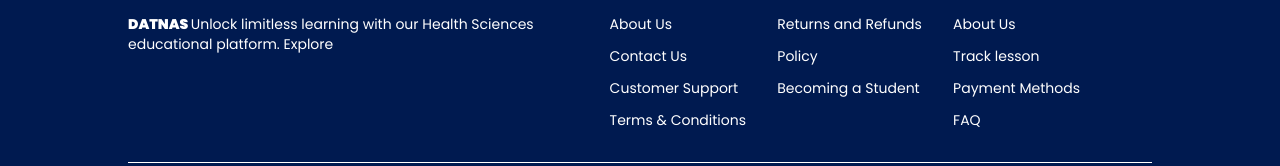
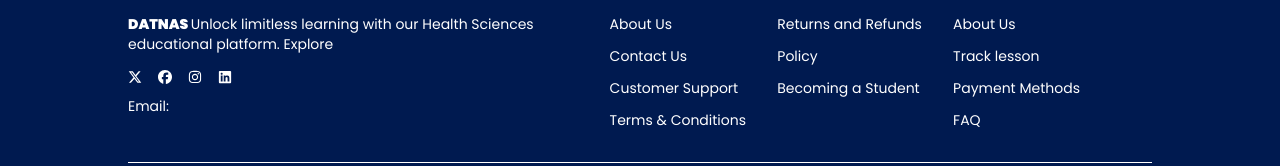
Before and after one commit to Jay-davisphem/datnas-client, a Next.js app: page / in a window 1280 px wide. Shown: the part 5438-5604 px from the top of the page. Built offline with nearby package versions, Linux system fonts and the light colour scheme.

Commit message:
trying to fix #2a209f0

```diff
--- a/app/ui/footer/Socials.tsx
+++ b/app/ui/footer/Socials.tsx
@@ -6,20 +6,20 @@ export default function Socials() {
   return (
     <div className="flex flex-col gap-3">
         <div className="flex gap-4 cursor-pointer">
-            <Link href={process.env.X_HANDLE!} target="_blank">
+            <Link href={process.env.NEXT_PUBLICX_HANDLE!} target="_blank">
                 <FaXTwitter className="hover:shadow hover:shadow-white"/>
             </Link>
-            <Link href={process.env.FB_HANDLE!} target="_blank">
+            <Link href={process.env.NEXT_PUBLICFB_HANDLE!} target="_blank">
                 <FaFacebook className="hover:shadow hover:shadow-white"/>
             </Link>
-            <Link href={process.env.IN_HANDLE!}  target="_blank">
+            <Link href={process.env.NEXT_PUBLICIN_HANDLE!}  target="_blank">
                 <FaInstagram className="hover:shadow hover:shadow-white"/>
             </Link>
-            <Link href={process.env.LK_HANDLE!} target="_blank">
+            <Link href={process.env.NEXT_PUBLICLK_HANDLE!} target="_blank">
                 <FaLinkedin className="hover:shadow hover:shadow-white"/>
             </Link>
         </div>
-        <p>Email: <a href={`mailto:${process.env.CONTACT_MAIL!}`} className="hover:underline active:underline">info@Datnas.org</a></p>
+        <p>Email: <Link href={`mailto:${process.env.NEXT_PUBLICCONTACT_MAIL!}`} className="hover:underline active:underline">{process.env.NEXT_PUBLICCONTACT_MAIL!}</Link></p>
     </div>
   )
 }
--- a/app/ui/footer/index.tsx
+++ b/app/ui/footer/index.tsx
@@ -1,7 +1,7 @@
 import Info from "./Info";
 import NewslettterSub from "./NewslettterSub";
 import SiteUtilities from "./SiteUtilities";
-// import Socials from "./Socials";
+import Socials from "./Socials";
 
 export default function Footer() {
   const publishYear = 2025
@@ -11,13 +11,13 @@ export default function Footer() {
         <div className="flex flex-col md:hidden px-6 gap-4">
           <NewslettterSub />
           <Info />
-          {/* <Socials /> */}
+          <Socials />
           <SiteUtilities />
         </div>
         <div className="hidden md:flex md:px-16 lg:px-32 justify-between">
           <div className="flex flex-col gap-4 w-2/5">
             <Info />
-            {/* <Socials /> */}
+            <Socials />
           </div>
           <div className="flex flex-col w-3/5 2xl:w-2/5 px-18 gap-8 ">
             <NewslettterSub />
```
